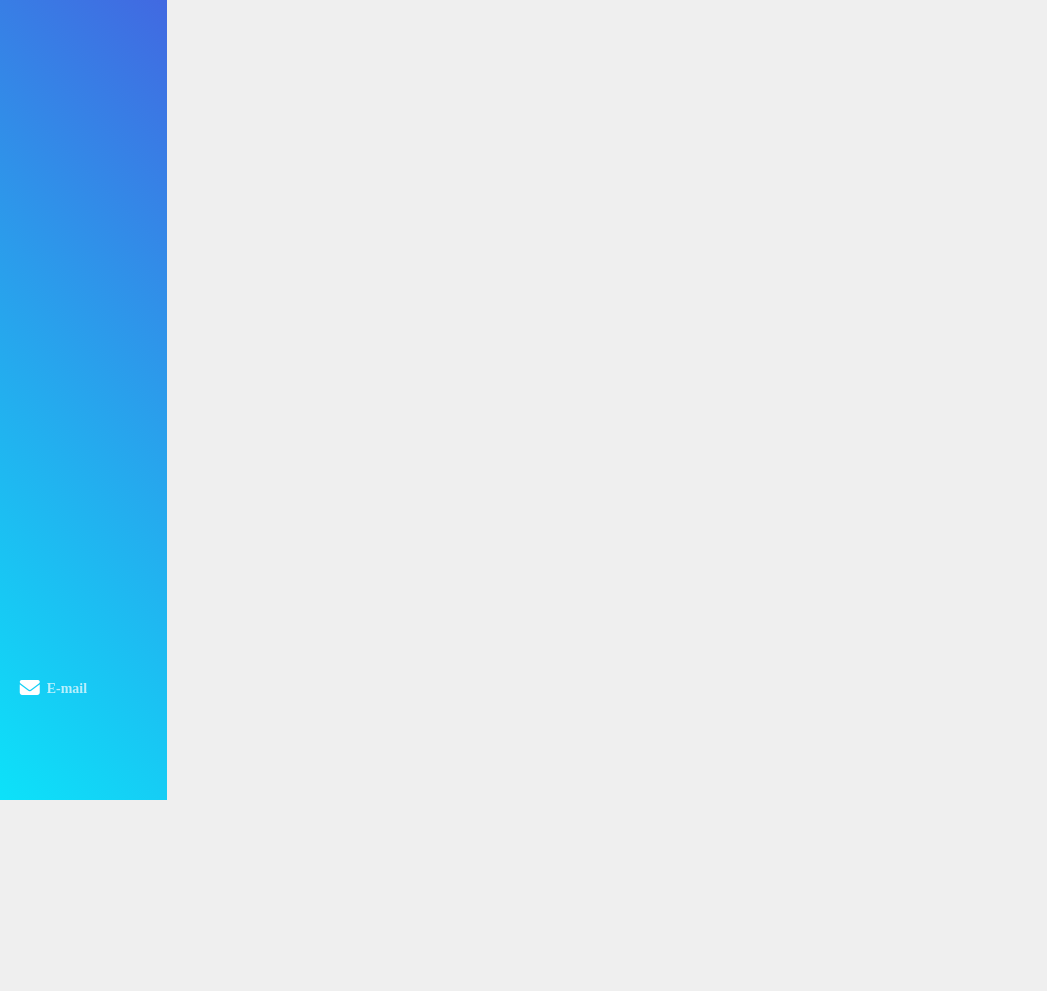
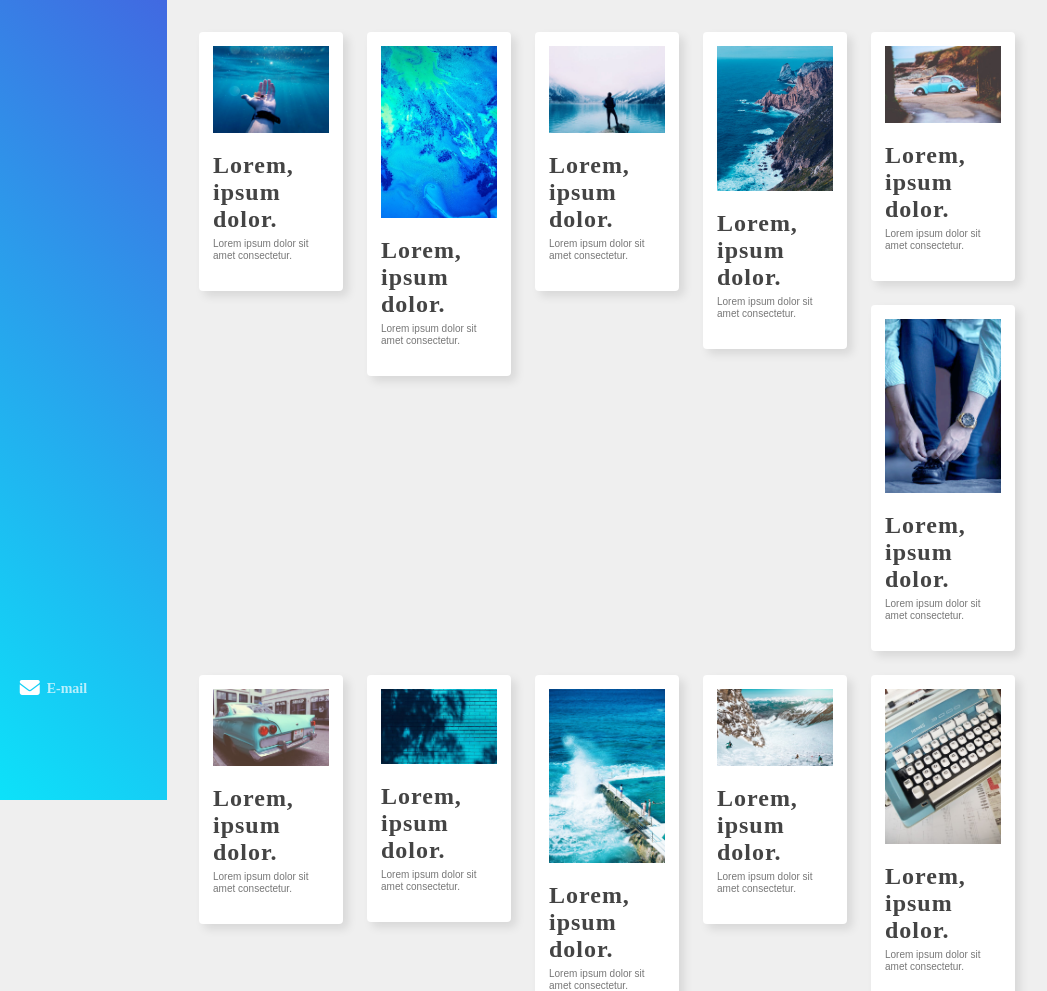
Before and after one commit to eugene-h-kim/responsive-web-gallery, a plain HTML site: page index.html in a window 1280 px wide. Shown: the top 991 px of the page, 233-1280 px from the left. Before the commit the page ends 800 px from the top, so only its background shows below. Drawn offline with Linux system fonts and the light colour scheme.

Commit message:
developed phase-06

```diff
--- a/css/main.css
+++ b/css/main.css
@@ -100,3 +100,53 @@ header ul li a span {
 }
 
 /* header ends */
+
+
+/* ---------- Phase-06 ---------- */
+
+/* main section */
+
+main section {
+  width: 100%;
+}
+
+main section::after {
+  content: "";
+  display: block;
+  clear: both;
+}
+
+main section article {
+  width: 20%;
+  float: left;
+  box-sizing: border-box;
+  padding: 12px;
+}
+
+main section article div {
+  width: 100%;
+  height: 100%;
+  background: #fff;
+  border-radius: 4px;
+  box-shadow: 5px 5px 10px rgba(0, 0, 0, 0.1);
+  box-sizing: border-box;
+  padding: 14px;
+}
+
+main section article div img {
+  width: 100%;
+}
+
+main section article div h2 {
+  margin-top: 15px;
+  font: hold 11px/1 "orbitron";
+  letter-spacing: 1px;
+  color: #444;
+  margin-bottom: 5px;
+}
+
+main section article div p {
+  font: 10px/1.2 "arial";
+  color: #777;
+  margin-bottom: 15px;
+}
--- a/index.html
+++ b/index.html
@@ -40,7 +40,168 @@
   </header>
 
   <main>
+    <section>
+      <article>
+        <div>
+          <img src="images/p1.jpg" alt="p1">
+          <h2>Lorem, ipsum dolor.</h2>
+          <p>Lorem ipsum dolor sit amet consectetur.</p>
+        </div>
+      </article>
 
+      <article>
+        <div>
+          <img src="images/p2.jpg" alt="p2">
+          <h2>Lorem, ipsum dolor.</h2>
+          <p>Lorem ipsum dolor sit amet consectetur.</p>
+        </div>
+      </article>
+
+      <article>
+        <div>
+          <img src="images/p3.jpg" alt="p3">
+          <h2>Lorem, ipsum dolor.</h2>
+          <p>Lorem ipsum dolor sit amet consectetur.</p>
+        </div>
+      </article>
+
+      <article>
+        <div>
+          <img src="images/p4.jpg" alt="p4">
+          <h2>Lorem, ipsum dolor.</h2>
+          <p>Lorem ipsum dolor sit amet consectetur.</p>
+        </div>
+      </article>
+
+      <article>
+        <div>
+          <img src="images/p5.jpg" alt="p5">
+          <h2>Lorem, ipsum dolor.</h2>
+          <p>Lorem ipsum dolor sit amet consectetur.</p>
+        </div>
+      </article>
+
+      <article>
+        <div>
+          <img src="images/p6.jpg" alt="p6">
+          <h2>Lorem, ipsum dolor.</h2>
+          <p>Lorem ipsum dolor sit amet consectetur.</p>
+        </div>
+      </article>
+
+      <article>
+        <div>
+          <img src="images/p7.jpg" alt="p7">
+          <h2>Lorem, ipsum dolor.</h2>
+          <p>Lorem ipsum dolor sit amet consectetur.</p>
+        </div>
+      </article>
+
+      <article>
+        <div>
+          <img src="images/p8.jpg" alt="p8">
+          <h2>Lorem, ipsum dolor.</h2>
+          <p>Lorem ipsum dolor sit amet consectetur.</p>
+        </div>
+      </article>
+
+      <article>
+        <div>
+          <img src="images/p9.jpg" alt="p9">
+          <h2>Lorem, ipsum dolor.</h2>
+          <p>Lorem ipsum dolor sit amet consectetur.</p>
+        </div>
+      </article>
+
+      <article>
+        <div>
+          <img src="images/p10.jpg" alt="p10">
+          <h2>Lorem, ipsum dolor.</h2>
+          <p>Lorem ipsum dolor sit amet consectetur.</p>
+        </div>
+      </article>
+
+      <article>
+        <div>
+          <img src="images/p11.jpg" alt="p11">
+          <h2>Lorem, ipsum dolor.</h2>
+          <p>Lorem ipsum dolor sit amet consectetur.</p>
+        </div>
+      </article>
+
+      <article>
+        <div>
+          <img src="images/p12.jpg" alt="p12">
+          <h2>Lorem, ipsum dolor.</h2>
+          <p>Lorem ipsum dolor sit amet consectetur.</p>
+        </div>
+      </article>
+
+      <article>
+        <div>
+          <img src="images/p13.jpg" alt="p13">
+          <h2>Et sequi fugiat soluta.</h2>
+          <p>Aut nisi quasi, et sequi fugiat soluta.</p>
+        </div>
+      </article>
+
+      <article>
+        <div>
+          <img src="images/p14.jpg" alt="p14">
+          <h2>Sequi fugiat soluta.</h2>
+          <p>Dolorem minima modi aut nisi quasi.</p>
+        </div>
+      </article>
+
+      <article>
+        <div>
+          <img src="images/p15.jpg" alt="p15">
+          <h2>Nihil laudantium earum.</h2>
+          <p>Delectus dolorem minima modi aut nisi.</p>
+        </div>
+      </article>
+
+      <article>
+        <div>
+          <img src="images/p16.jpg" alt="p16">
+          <h2>Vitae ad ut doloribus.</h2>
+          <p>Lorem ipsum dolor sit amet consectetur.</p>
+        </div>
+      </article>
+
+      <article>
+        <div>
+          <img src="images/p17.jpg" alt="p17">
+          <h2>Vel repudiandae repellat illum.</h2>
+          <p>Hic ducimus aliquid soluta culpa, ad blanditiis?</p>
+        </div>
+      </article>
+
+      <article>
+        <div>
+          <img src="images/p18.jpg" alt="p18">
+          <h2>Adipisicing possimus explicabo.</h2>
+          <p>Quia, a quos eos eveniet aperiam impedit perferendis.</p>
+        </div>
+      </article>
+
+      <article>
+        <div>
+          <img src="images/p19.jpg" alt="p19">
+          <h2>Eligendi laborum iusto.</h2>
+          <p>Aliquam sequi in aspernatur! Tempore rerum facilis!</p>
+        </div>
+      </article>
+
+      <article>
+        <div>
+          <img src="images/p20.jpg" alt="p20">
+          <h2>Animi, nisi dolore.</h2>
+          <p>Inve, nihil provident? Iste adii est tempore.</p>
+        </div>
+      </article>
+
+    </section>
   </main>
 </body>
 </html>
```
